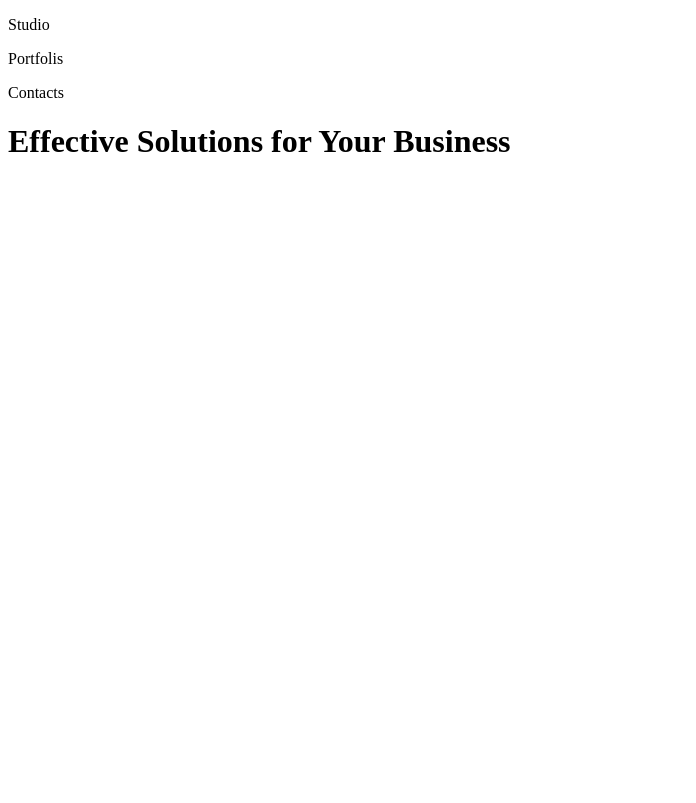
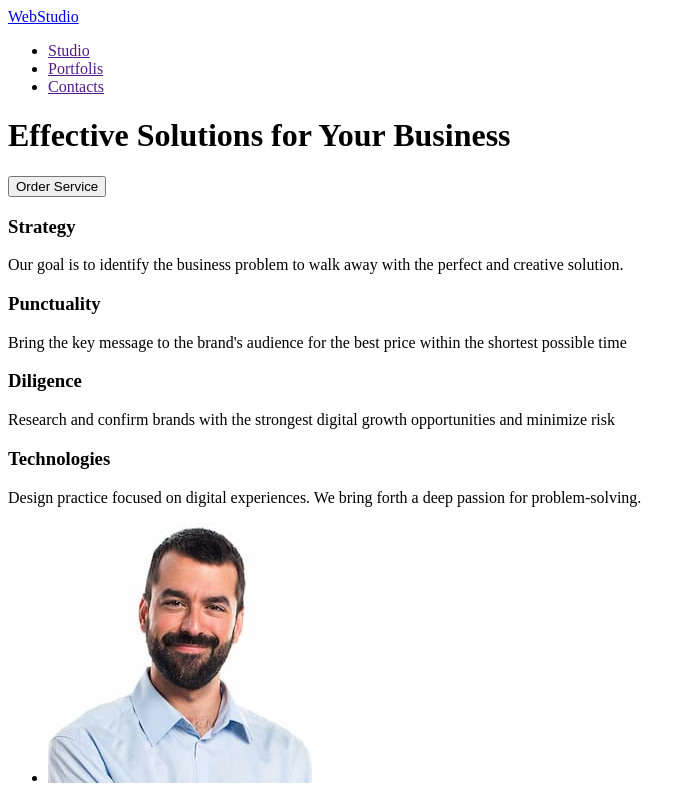
Before and after one commit to Metelia/goit-markup-hw-01, a plain HTML site: page index.html in a window 1280 px wide. Shown: the whole page, without its empty margins (0-696 px from the left). Drawn offline with Linux system fonts and the light colour scheme.

Commit message:
Обновил index.html и добавил папку images

```diff
--- a/index.html
+++ b/index.html
@@ -1,33 +1,65 @@
 <!DOCTYPE html>
 <html lang="en">
-<head>
-    <meta charset="UTF-8">
-    <meta name="viewport" content="width=device-width, initial-scale=1.0">
+  <head>
+    <meta charset="UTF-8" />
+    <meta name="viewport" content="width=device-width, initial-scale=1.0" />
     <title>Document</title>
-</head>
-<header>
+  </head>
+  <body>
+    <header>
+      <a href="/">WebStudio</a>
 
-    <p>Studio</p>
-    <p>Portfolis</p>
-    <p>Contacts</p>
+      <nav>
+        <ul>
+          <li><a href="">Studio</a></li>
+          <li><a href="">Portfolis</a></li>
+          <li><a href="">Contacts</a></li>
+        </ul>
+      </nav>
+    </header>
 
-</header>
+    <main>
+      <h1>Effective Solutions for Your Business</h1>
+      <button type="button">Order Service</button>
+      <section>
+        <h3>Strategy</h3>
+        <p>
+          Our goal is to identify the business problem to walk away with the
+          perfect and creative solution.
+        </p>
 
-<body>
+        <h3>Punctuality</h3>
+        <p>
+          Bring the key message to the brand's audience for the best price
+          within the shortest possible time
+        </p>
 
+        <h3>Diligence</h3>
+        <p>
+          Research and confirm brands with the strongest digital growth
+          opportunities and minimize risk
+        </p>
 
-    <h1> Effective Solutions
-        for Your Business</h1>
+        <h3>Technologies</h3>
+        <p>
+          Design practice focused on digital experiences. We bring forth a deep
+          passion for problem-solving.
+        </p>
+      </section>
 
+      <section>
+        <ul>
+          <li>
+            <img
+              src="./images/img-3.jpg"
+              alt="PF Body Sculpting. A studio with fitness balls and trx straps."
+              width="264px"
+            />
+          </li>
+        </ul>
+      </section>
+    </main>
 
-
-
-</body>
-
-
-
-
-<footer>
-
-</footer>
+    <footer></footer>
+  </body>
 </html>
```
Also changed, not shown: images/img-1.jpg (added), images/img-2.jpg (added), images/img-3.jpg (added), images/img.jpg (added).
